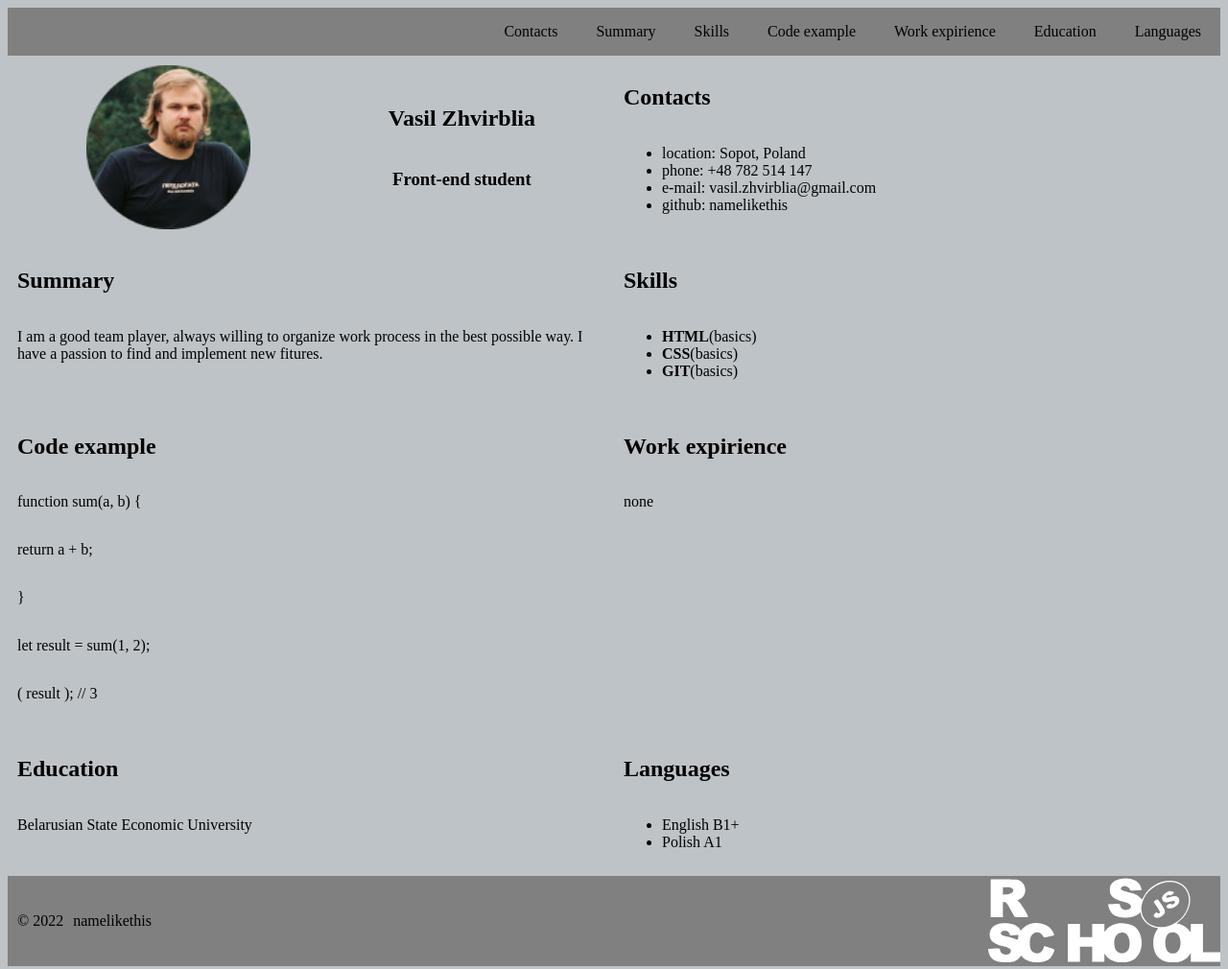
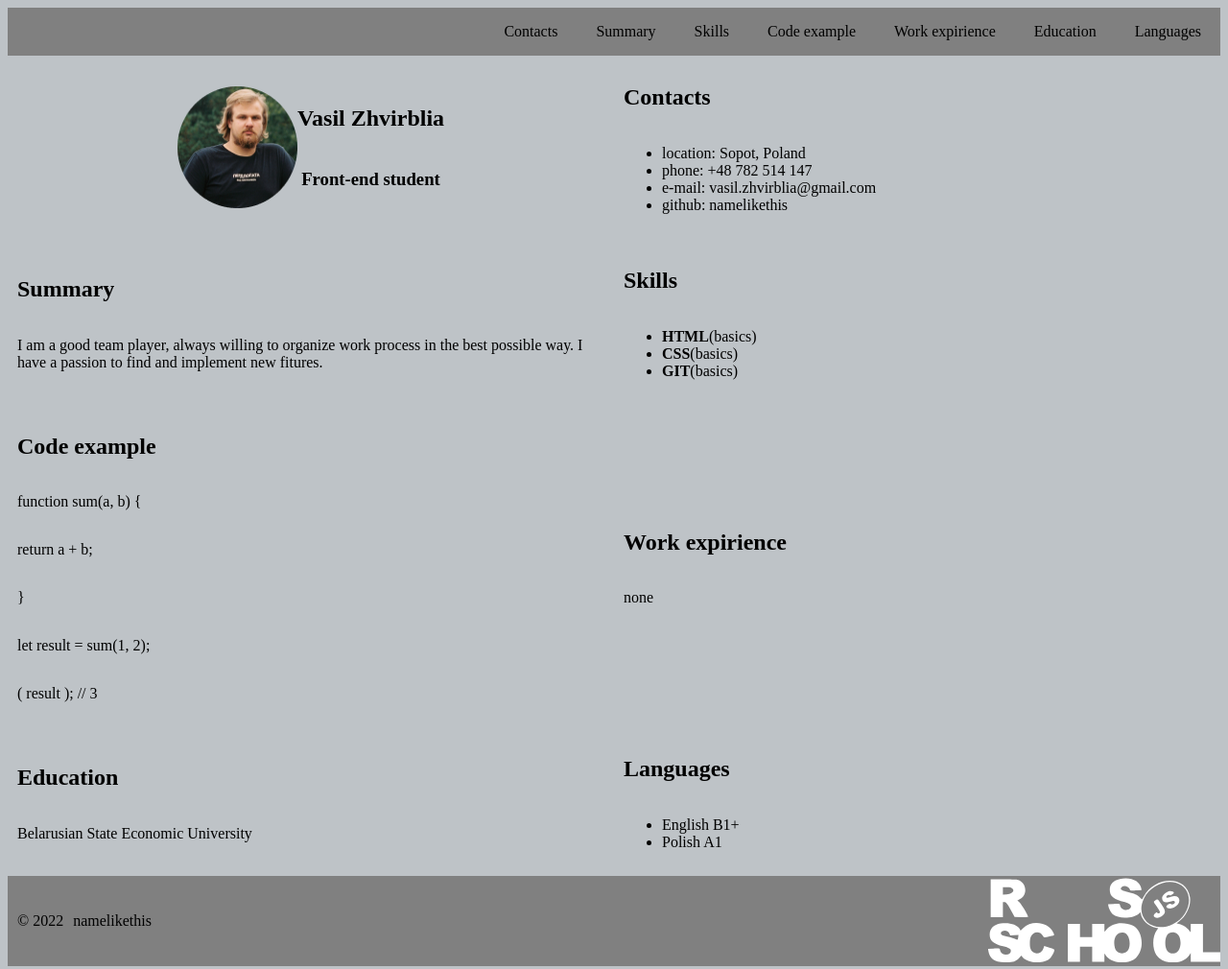
Before and after one commit to namelikethis/rsschool-cv, a plain HTML site: page index.html in a window 1280 px wide. Shown: the whole page at 96% size. Drawn offline with Linux system fonts and the light colour scheme.

Commit message:
fix: fix sintax issues

```diff
--- a/index.html
+++ b/index.html
@@ -18,8 +18,8 @@
                     <li class="nav-item"><a href="#contacts" class="nav-link">Contacts</a></li>
                     <li class="nav-item"><a href="#summary" class="nav-link">Summary</a></li>
                     <li class="nav-item"><a href="#skills" class="nav-link">Skills</a></li>
-                    <li class="nav-item"><a href="#code example" class="nav-link">Code example</a></li>
-                    <li class="nav-item"><a href="#work expirience" class="nav-link">Work expirience</a></li>
+                    <li class="nav-item"><a href="#code-example" class="nav-link">Code example</a></li>
+                    <li class="nav-item"><a href="#work-expirience" class="nav-link">Work expirience</a></li>
                     <li class="nav-item"><a href="#education" class="nav-link">Education</a></li>
                     <li class="nav-item"><a href="#languages" class="nav-link">Languages</a></li>
                 </ul>
@@ -55,7 +55,7 @@
                         <li><b>GIT</b>(basics)</li>
                     </ul>
                 </section>
-                <section class="section" id="code example">
+                <section class="section" id="code-example">
                     <h2 class="section-title">Code example</h2>
                     <p>function sum(a, b) {</p>
                     <p>return a + b;</p>
@@ -63,7 +63,7 @@
                     <p>let result = sum(1, 2);</p>
                     <p>( result ); // 3</p>
                 </section>
-                <section class="section" id="work expirience">
+                <section class="section" id="work-expirience">
                     <h2 class="section-title">Work expirience</h2>
                     <p>none</p>
                 </section>
--- a/style.css
+++ b/style.css
@@ -21,13 +21,14 @@ html {
     display: flex;
     min-height: 100vh;
     flex-direction: column;
-    justify-content: space-between;
+    justify-content: center;
     background-color: rgb(190, 195, 199);
 
 }
 .container {
     display: flex;
     flex-wrap: wrap;
+    justify-content: center;
     max-width: 1440px;
     margin: 0 auto;
   }
@@ -54,21 +55,23 @@ a:hover {
 
 .main-container {
     display: flex;
+    justify-content: center;
     flex-wrap: wrap;
   }
 
   .section {
     display: flex;
     flex-direction: column;
+    justify-content: center;
     width: 50%;
     padding: 10px;
-    align-content: space-around;
   }
 
   .section-profile{
       display: flex;
-      justify-content: space-around;
+      justify-content: center;
       align-content: center;
+      flex-wrap: wrap;
       width: 50%;
       padding: 10px;
   }
```
